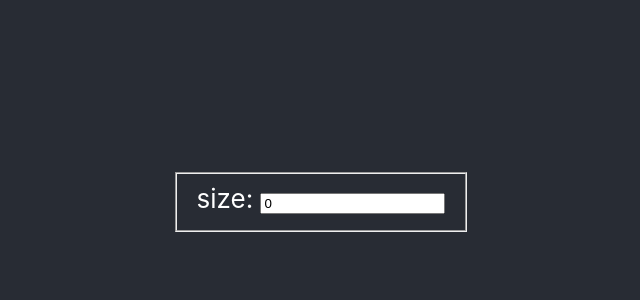
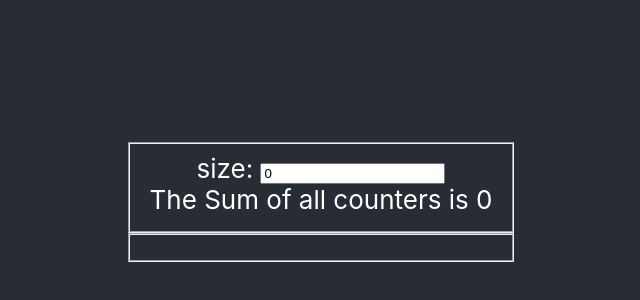
Before and after one commit to buzonan/ReactJs-HW, a React (Create React App) app in the folder my-app/: page / in a window 1280 px wide. Shown: the part 198-498 px from the top of the page, without its empty margins (319-959 px from the left). Built offline with nearby package versions, Linux system fonts and the light colour scheme.

Commit message:
[React-JS-HW][Andrey & Jericah] feature: implement calculate total counter value

```diff
--- a/my-app/src/components/Counter.js
+++ b/my-app/src/components/Counter.js
@@ -8,16 +8,16 @@ class Counter extends Component {
         this.onDecrease = this.onDecrease.bind(this);
 
         this.state = {
-            number: 0
+            number: 0,
         }
     }
 
     onIncrease(){
-        this.setState((prevState) => ({number: prevState.number + 1}));
+        this.setState((prevState) => ({number: prevState.number + 1}), ()=>{this.props.sum(1)});
     }
 
     onDecrease(){
-        this.setState((prevState) => ({number: prevState.number - 1}));
+        this.setState((prevState) => ({number: prevState.number - 1}), ()=>{this.props.sum(-1)});
     }
 
     render() {
--- a/my-app/src/components/CounterGroup.js
+++ b/my-app/src/components/CounterGroup.js
@@ -9,20 +9,19 @@ class CounterGroup extends Component {
     }
 
     initArray(size){
-        const number = size.length > 0 ? parseInt(size) : 0;
+        const number = size.length > 0 &&  parseInt(size) > 0 ? parseInt(size) : 0;
         return Array.from(Array(number).keys());
     }
 
     render() {
         const size = this.props.size;
-        // const {size} = this.props;
         const counterSizeArray = this.initArray(size);
+        const counterArray = counterSizeArray.map((value) => (
+            <Counter key={value} sum={this.props.sum} />
+        ));
         return (
             <div>
-                { counterSizeArray.map((value) => (
-                    <Counter key={value} />
-                ))
-         }
+                { counterArray }
             </div>
         );
     }
--- /dev/null
+++ b/my-app/src/components/CounterGroupSum.js
@@ -0,0 +1,13 @@
+import React, { Component } from 'react';
+
+class CounterGroupSum extends Component {
+    render() {
+        return (
+            <div>
+                The Sum of all counters is {this.props.sum}
+            </div>
+        );
+    }
+}
+
+export default CounterGroupSum;
--- a/my-app/src/components/CounterSizeGenerator.js
+++ b/my-app/src/components/CounterSizeGenerator.js
@@ -22,15 +22,16 @@ class CounterSizeGenerator extends Component {
 
     render() {
         return (
-            <fieldset>
+            <div>
                 <label htmlFor="size">size: </label>
                 <input
-                type="number"
-                name="size"
-                id="size"
-                value = {this.state.size}
-                onChange={this.onChange}/>
-            </fieldset>
+                        type="number" sa
+                        name="size"
+                        id="size"
+                        value = {this.state.size}
+                        onChange={this.onChange}
+                />
+            </div>
         );
     }
 }
--- a/my-app/src/components/MultiCounter.js
+++ b/my-app/src/components/MultiCounter.js
@@ -1,26 +1,41 @@
 import React, { Component } from 'react';
 import CounterGroup from './CounterGroup';
 import CounterSizeGenerator from './CounterSizeGenerator';
+import CounterGroupSum from './CounterGroupSum';
 
 class MultiCounter extends Component {
     constructor(props) {
         super(props);
 
         this.onGenerate = this.onGenerate.bind(this);
-        this.state = {size: 0};
+        this.onSum = this.onSum.bind(this);
+
+        this.state = {
+            size: 0,
+            sum: 0
+        };
     }
 
     onGenerate(size){
-        // console.log(size);
         this.setState({size});
+    }
 
+    onSum = (counterValue) => {
+        this.setState((prevState) => ({sum: prevState.sum + counterValue}));
     }
+
+
 
     render() {
         return (
             <div>
+                <fieldset>
                 <CounterSizeGenerator onGenerate={this.onGenerate}/>
-                <CounterGroup size={this.state.size}/>
+                <CounterGroupSum sum={this.state.sum}/>
+                </fieldset>
+                <fieldset>
+                <CounterGroup size={this.state.size} sum={this.onSum}/>
+                </fieldset>
             </div>
         );
     }
```
